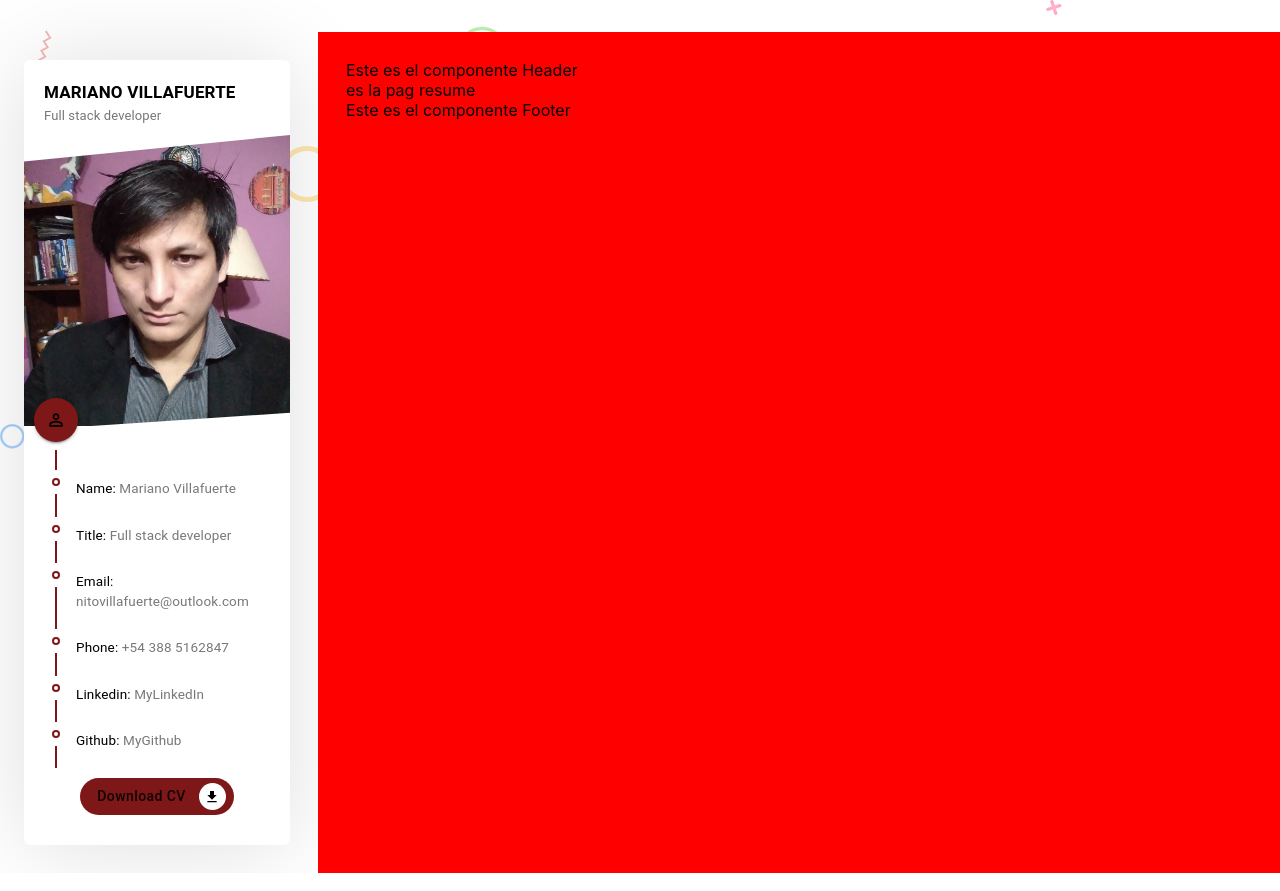
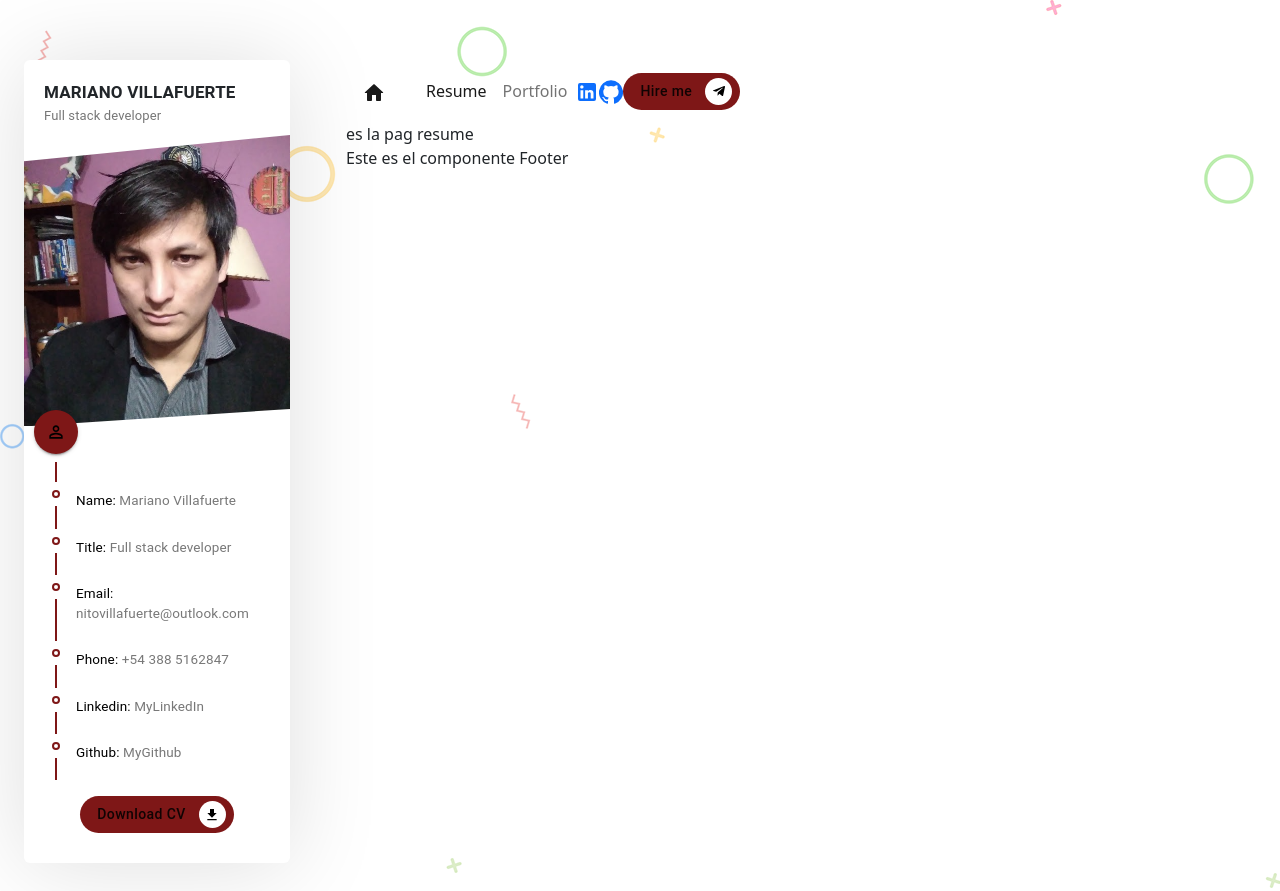
Before and after one commit to nitovill/Portfolio, a React (Create React App) app: page / in a window 1280 px wide. Built offline with nearby package versions, Linux system fonts and the light colour scheme.

Commit message:
Portfolio en camino

```diff
--- a/package.json
+++ b/package.json
@@ -9,7 +9,9 @@
     "@testing-library/jest-dom": "^5.14.1",
     "@testing-library/react": "^11.2.7",
     "@testing-library/user-event": "^12.8.3",
+    "bootstrap": "^5.0.2",
     "react": "^17.0.2",
+    "react-bootstrap": "^2.0.0-beta.4",
     "react-dom": "^17.0.2",
     "react-router-dom": "^5.2.0",
     "react-scripts": "4.0.3",
--- a/src/App.js
+++ b/src/App.js
@@ -15,9 +15,9 @@ function App() {
         <Grid item xs={12} sm={12} lg={3} md={4}>
           <Profile />
         </Grid>
-        <Grid item xs style={{ backgroundColor: "red" }}>
-          <Header />
+        <Grid item xs>
           <Router>
+            <Header />
             <Switch>
               <Route path="/portfolio">
                 <Portfolio />
--- a/src/components/Header/Header.jsx
+++ b/src/components/Header/Header.jsx
@@ -1,7 +1,61 @@
 import React from "react";
+import {
+  Button,
+  Form,
+  FormControl,
+  Container,
+  Nav,
+  Navbar,
+  NavDropdown,
+} from "react-bootstrap";
+import "bootstrap/dist/css/bootstrap.min.css";
+import { Link, NavLink, withRouter } from "react-router-dom";
+import { HomeRounded, Telegram } from "@material-ui/icons";
+import resumeData from "../../utils/resumeData";
+import CustomBtn from "../Button/Button";
 
-const Header = () => {
-  return <div>Este es el componente Header</div>;
+const Header = (props) => {
+  const pathName = props?.location?.pathname;
+  return (
+    <Navbar expand="lg" sticky="top" className="header">
+      <Nav.Link as={NavLink} to="/">
+        <Navbar.Brand className="header_home">
+          <HomeRounded />
+        </Navbar.Brand>
+      </Nav.Link>
+      <Navbar.Toggle />
+      <Navbar.Collapse>
+        <Nav>
+          {/* Resume Link */}
+          <Nav.Link
+            as={NavLink}
+            to="/"
+            className={pathName == "/" ? "header_link_active" : "header_link"}
+          >
+            Resume
+          </Nav.Link>
+          {/* Portfolio Link */}
+          <Nav.Link
+            as={NavLink}
+            to="/portfolio"
+            className={
+              pathName == "/portfolio" ? "header_link_active" : "header_link"
+            }
+          >
+            Portfolio
+          </Nav.Link>
+        </Nav>
+        <div className="header_right">
+          {Object.keys(resumeData.social).map((key) => (
+            <a href={resumeData.social[key].link} target="_blank">
+              {resumeData.social[key].icon}
+            </a>
+          ))}
+        </div>
+        <CustomBtn text="Hire me" icon={<Telegram />} />
+      </Navbar.Collapse>
+    </Navbar>
+  );
 };
 
-export default Header;
+export default withRouter(Header);
```
Also changed, not shown: 1 other file (tests, documents, lock files or other folders).
